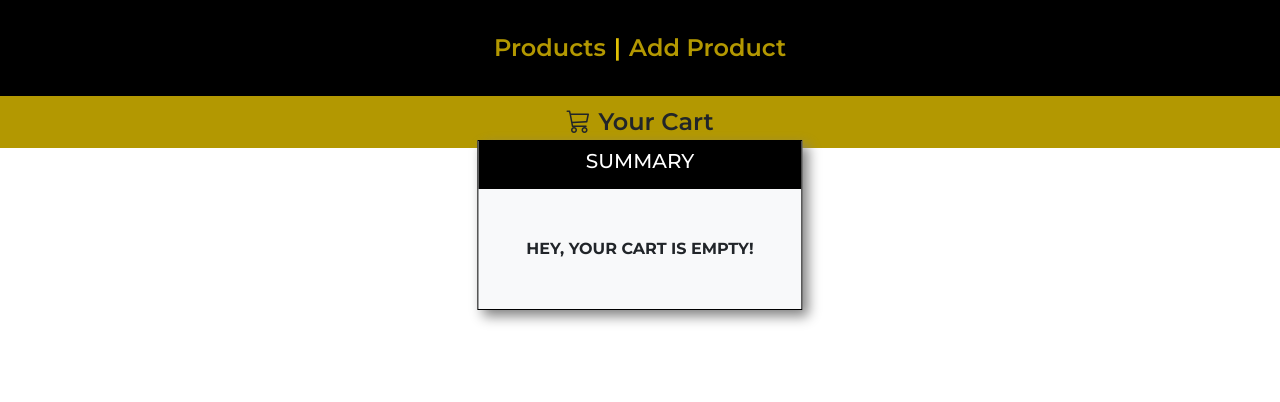
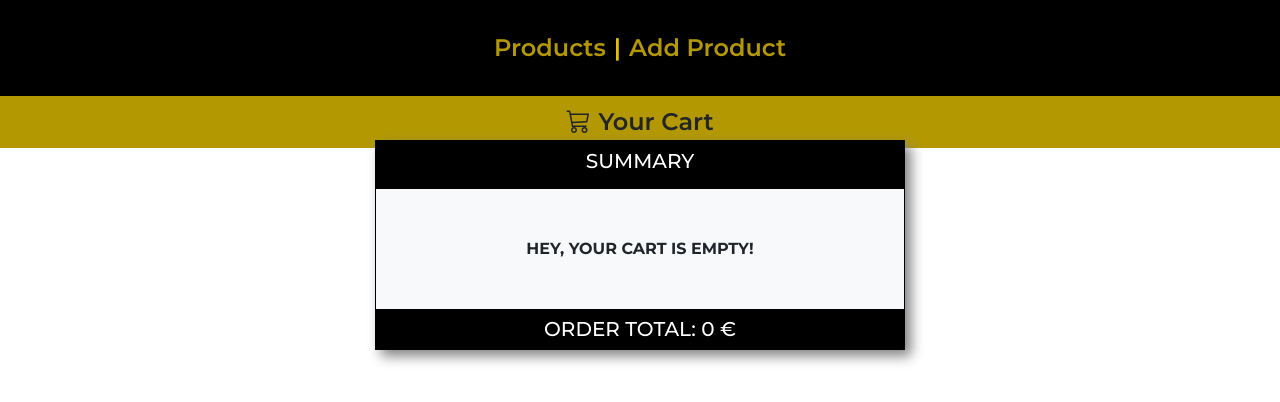
Before and after one commit to Walter-Satriano/Vuejs-E-Commerce-Site, a Vue app: page / in a window 1280 px wide. Both pictures are taken after a click on the link "Your Cart". Shown: the top 402 px of the page. Built offline with nearby package versions, Linux system fonts and the light colour scheme.

Commit message:
added a function to retrieve the order total of the cart and added css style

```diff
--- a/src/components/Cart.vue
+++ b/src/components/Cart.vue
@@ -4,20 +4,24 @@
       <h5>SUMMARY</h5>
     </div>
     <div v-if="$store.getters.cart.length > 0">
-      <div v-for="(item, index) in $store.getters.cart" :key="index" class="d-flex px-3 py-3 align-items-center border-bottom border-3">
+      <div v-for="(item, index) in $store.getters.cart" :key="index" class="d-flex px-1 py-3 align-items-center justify-content-around border-bottom border-3">
         <div>
           <img :src="item.product.imageUrl" alt="">
         </div>
         <div class="ms-3">
           <h3 class="text-uppercase">{{item.product.name}}</h3>
           <p><span>Quantity: </span>{{item.quantity}}</p>
-          <p><span>Total Price: </span>{{item.quantity * item.product.price}} €</p>
+          <p><span>Price: </span>{{item.product.price}} €</p>
+          <p><span>Total: </span>{{item.quantity * item.product.price}} €</p>
           <button @click.stop="removeProductFromCart(index)">Remove</button>
         </div>
       </div>
     </div>
     <div v-else>
       <p class="p-5 m-0"><b>HEY, YOUR CART IS EMPTY!</b></p>
+    </div>
+    <div>
+      <h5 class="bg-black py-2 m-0 text-white">ORDER TOTAL: {{totalCartPrice}} €</h5>
     </div>
   </div>
 </template>
@@ -28,6 +32,31 @@
     methods: {
       removeProductFromCart(index) {
         this.$store.commit('removeProductFromCart', index)
+      }
+    },
+    computed: {
+      totalCartPrice() {
+        const cart = this.$store.getters.cart;
+        const quantity = cart
+          .filter(function(obj) {
+            return obj;
+          })
+          .map(function(obj) {
+            console.log(obj.quantity);
+            return obj.quantity;
+          });
+        const price = cart
+          .filter(function(obj) {
+            return obj;
+          })
+          .map(function(obj) {
+            console.log(obj.product.price);
+            return obj.product.price;
+          });
+        const sum = quantity.reduce(function(r, a, i) {
+          return r + a * price[i];
+        }, 0);
+        return sum;
       }
     }
   }
@@ -42,6 +71,7 @@
 
     img {
       width: 150px;
+      box-shadow: 2px 2px 2px #818181;
     }
 
     p, h3 {
@@ -63,6 +93,57 @@
         background-color: rgb(240, 3, 3);
       }
     }
+  }
 
+  @media (min-width: 320px) and (max-width: 450px) {
+    .cart-container {
+      min-width: 300px;
+
+      img {
+        width: 110px;
+      }
+
+      h3 {
+        font-size: 1.3rem;
+      }
+
+      p {
+        font-size: 0.9rem
+      }
+
+      button {
+        font-size: 0.8rem;
+      }
+    }
+  }
+
+  @media (min-width: 450px) and (max-width: 576px) {
+    .cart-container {
+      min-width: 400px;
+
+      img {
+        width: 110px;
+      }
+
+      h3 {
+        font-size: 1.3rem;
+      }
+
+      p {
+        font-size: 0.9rem
+      }
+    }
+  }
+
+  @media (min-width: 576px) {
+    .cart-container {
+      min-width: 470px;
+    }
+  }
+
+  @media (min-width: 992px) {
+    .cart-container {
+      min-width: 530px;
+    }
   }
 </style>
```
